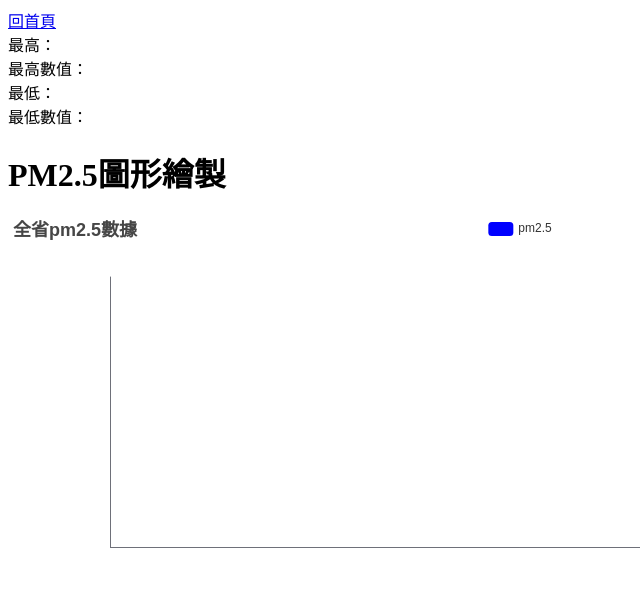
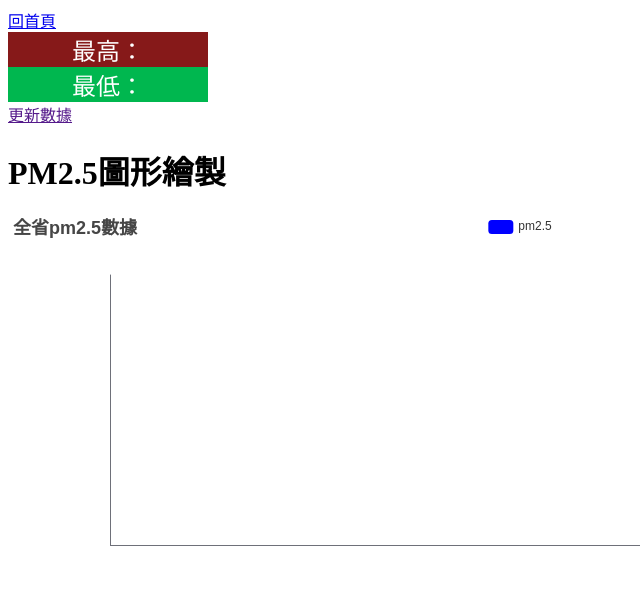
Before and after one commit to dsetpjang99/lesson0921_flaskdemo, a Flask app: page /pm25-chart in a window 1280 px wide. Shown: the top 614 px of the page, without its empty margins (0-640 px from the left). Run offline with Flask 3, Linux system fonts and the light colour scheme; data that the repository does not hold is empty; some libraries are stand-ins or nearby versions.

Commit message:
第三次提交

```diff
--- a/templates/pm25-chart.html
+++ b/templates/pm25-chart.html
@@ -7,17 +7,36 @@
     <title>PM25-Chart</title>
     <script src="https://cdnjs.cloudflare.com/ajax/libs/jquery/3.7.1/jquery.min.js"></script>
     <script src="https://cdnjs.cloudflare.com/ajax/libs/echarts/5.5.0/echarts.min.js"></script>
+
+
+    <style>
+        .higher {
+            background-color: rgb(134, 25, 25);
+            width: 200px;
+            text-align: center;
+            color: white;
+            font-size: 24px;
+        }
+
+        .lower {
+            background-color: rgb(0, 183, 79);
+            width: 200px;
+            text-align: center;
+            color: white;
+            font-size: 24px;
+        }
+    </style>
+
 </head>
 
 <body>
     <a href="/">回首頁</a>
 
-    <div id="highestSite">最高：</div>
-    <div id="highestPm25">最高數值：</div>
-    <div id="lowestSite">最低：</div>
-    <div id="lowestPm25">最低數值：</div>
+    <div class="higher">最高：<span id="highestSite"></span><span id="highestPm25"></span></div>
+    <div class="lower">最低：<span id="lowestSite"></span><span id="lowestPm25"></span></div>
 
 
+    <a href="">更新數據</a>
     <h1>PM2.5圖形繪製</h1>
     <div id="main" style="width: 1024px;height:400px;"></div>
     <div id="six" style="width: 100%;height:400px;"></div>
@@ -25,7 +44,10 @@
         const chart1 = echarts.init(document.getElementById('main'));
         const chart2 = echarts.init(document.getElementById('six'));
 
-
+        window.addEventListener("resize", () => {
+            chart1.resize();
+            chart2.resize();
+        });
 
         $.ajax(
             {
```
